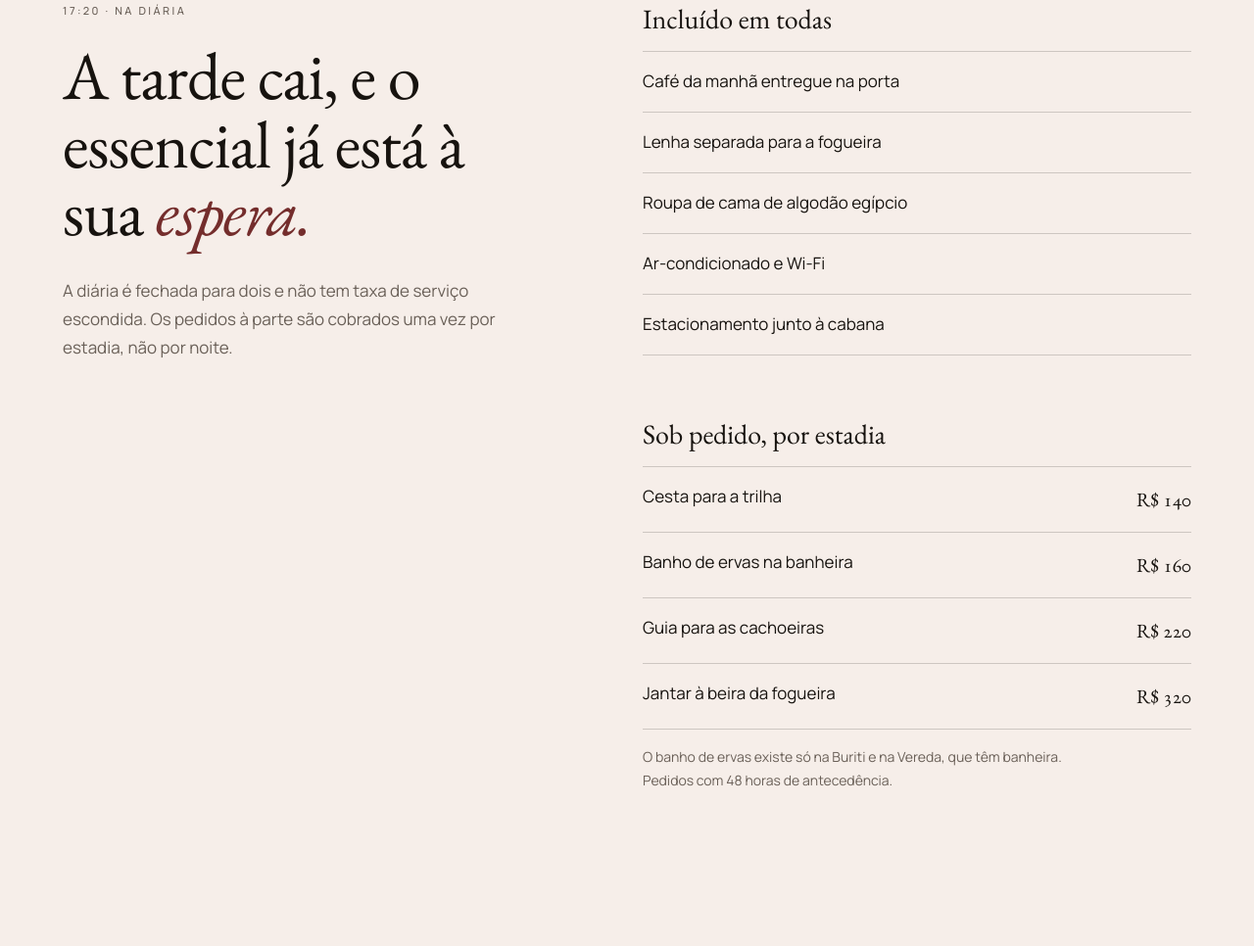
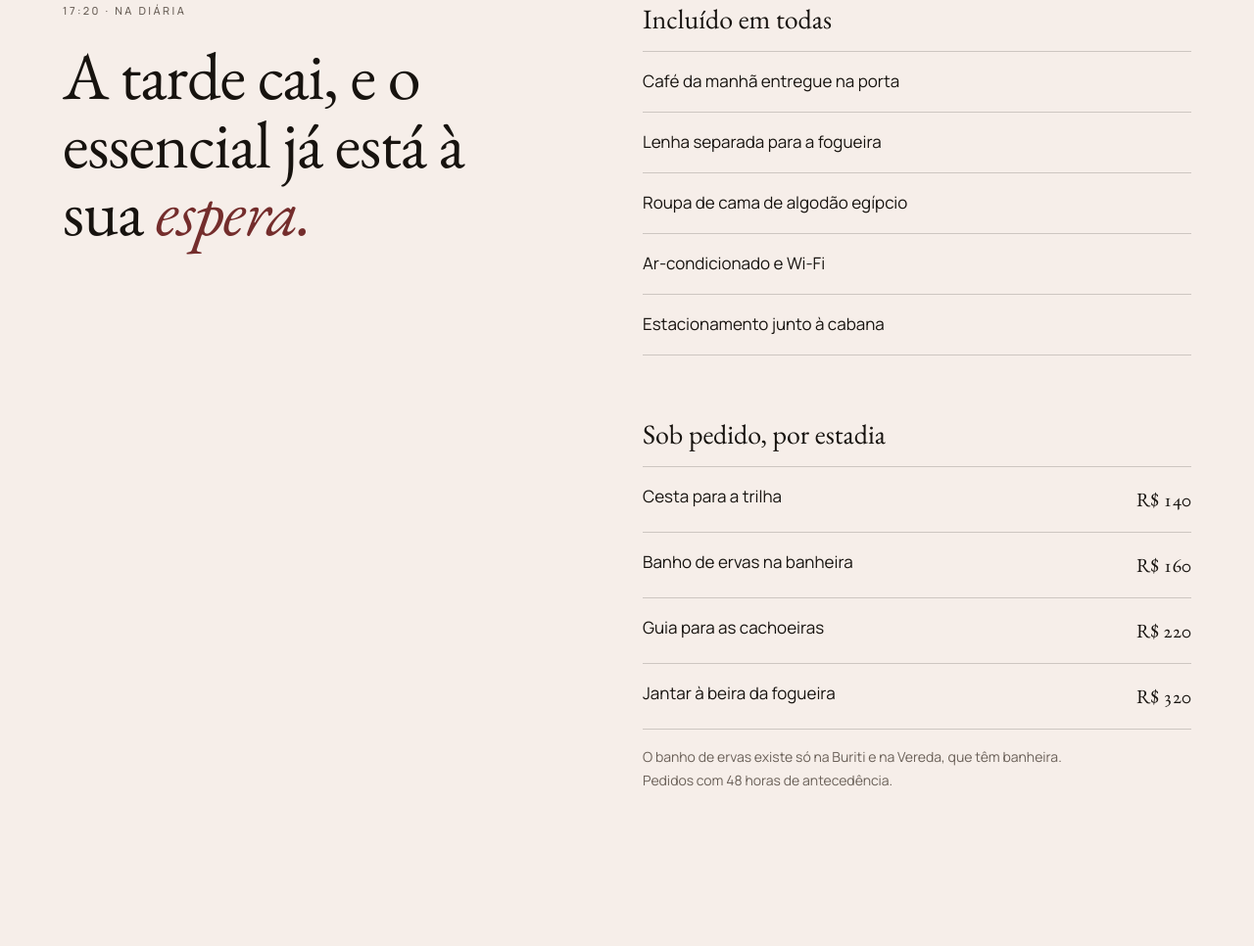
Before and after one commit to skyfoxxe/refugio-nomade, a plain HTML site: page index.html in a window 1280 px wide. Shown: the part 6529-7495 px from the top of the page at 98% size. Drawn offline with nearby package versions, Linux system fonts and the light colour scheme.

Commit message:
Remove o texto sobre a diária fechada na seção 17:20
Co-Authored-By: Claude Opus 5.5 <noreply@anthropic.com>
Claude-Session: https://claude.ai/code/session_01S42CcVnheVwtK4AVcqqKLV

```diff
--- a/index.html
+++ b/index.html
@@ -292,7 +292,6 @@
         <div class="included-head">
           <p class="kicker" data-reveal>17:20 · Na diária</p>
           <h2 id="included-title" class="title" data-reveal>A tarde cai, e o essencial já está à sua <em>espera.</em></h2>
-          <p class="body-copy" data-reveal>A diária é fechada para dois e não tem taxa de serviço escondida. Os pedidos à parte são cobrados uma vez por estadia, não por noite.</p>
         </div>
         <div class="ledgers">
           <div class="ledger">
```
